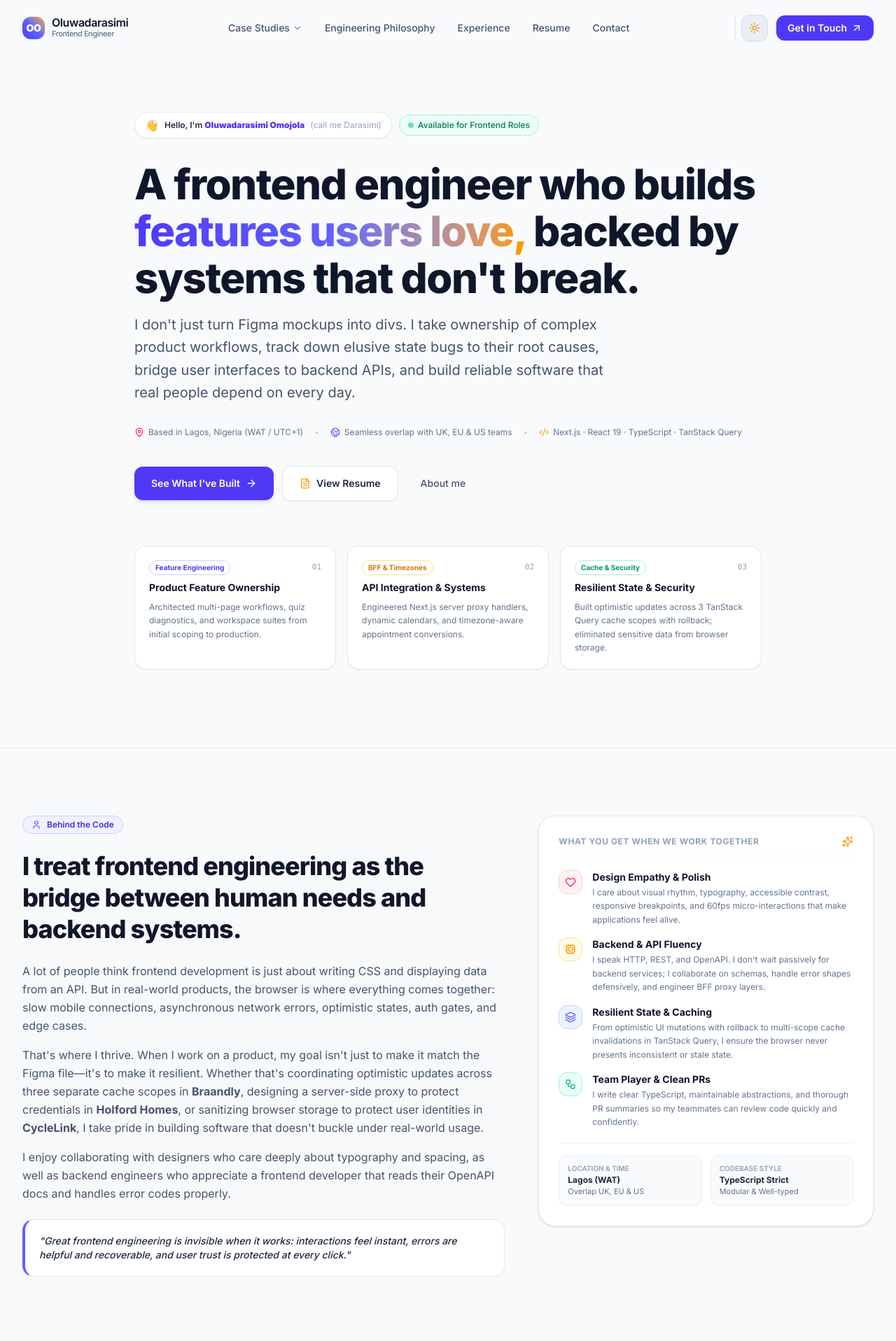
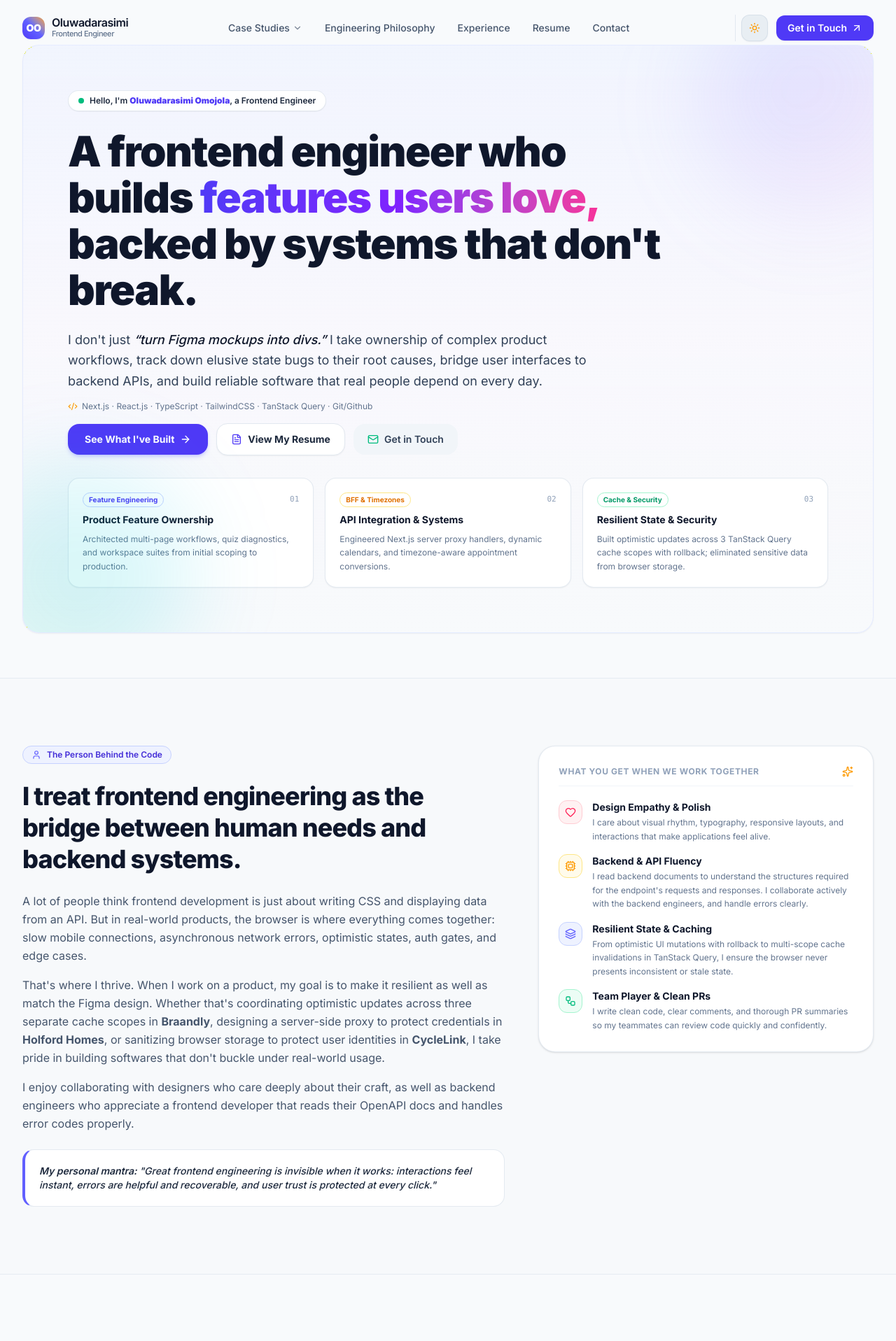
Before and after one commit to Darasimi010/portfolio, a Next.js app: page / in a window 1280 px wide. Shown: the top 1917 px of the page at 70% size. Built offline with nearby package versions, Linux system fonts and the light colour scheme.

Commit message:
Cleaned up the hero and aboutMe sections.

```diff
--- a/components/sections/AboutMe.tsx
+++ b/components/sections/AboutMe.tsx
@@ -6,14 +6,14 @@ export default function AboutMe() {
   const strengths = [
     {
       title: "Design Empathy & Polish",
-      desc: "I care about visual rhythm, typography, accessible contrast, responsive breakpoints, and 60fps micro-interactions that make applications feel alive.",
+      desc: "I care about visual rhythm, typography, responsive layouts, and interactions that make applications feel alive.",
       icon: Heart,
       color:
         "text-rose-500 bg-rose-50 dark:bg-rose-950/40 border-rose-200 dark:border-rose-900/40",
     },
     {
       title: "Backend & API Fluency",
-      desc: "I speak HTTP, REST, and OpenAPI. I don't wait passively for backend services; I collaborate on schemas, handle error shapes defensively, and engineer BFF proxy layers.",
+      desc: "I read backend documents to understand the structures required for the endpoint's requests and responses. I collaborate actively with the backend engineers, and handle errors clearly.",
       icon: Cpu,
       color:
         "text-amber-500 bg-amber-50 dark:bg-amber-950/40 border-amber-200 dark:border-amber-900/40",
@@ -27,7 +27,7 @@ export default function AboutMe() {
     },
     {
       title: "Team Player & Clean PRs",
-      desc: "I write clear TypeScript, maintainable abstractions, and thorough PR summaries so my teammates can review code quickly and confidently.",
+      desc: "I write clean code, clear comments, and thorough PR summaries so my teammates can review code quickly and confidently.",
       icon: Workflow,
       color:
         "text-emerald-500 bg-emerald-50 dark:bg-emerald-950/40 border-emerald-200 dark:border-emerald-900/40",
@@ -45,7 +45,7 @@ export default function AboutMe() {
           <div className="lg:col-span-7 space-y-6">
             <div className="inline-flex items-center gap-2 px-3 py-1 rounded-full bg-indigo-50 dark:bg-indigo-950/40 border border-indigo-200 dark:border-indigo-800/40 text-xs font-semibold text-indigo-700 dark:text-indigo-300">
               <User className="w-3.5 h-3.5 text-indigo-500" />
-              <span>Behind the Code</span>
+              <span>The Person Behind the Code</span>
             </div>
 
             <h2 className="text-3xl sm:text-4xl font-extrabold tracking-tight text-slate-900 dark:text-white leading-tight">
@@ -62,26 +62,27 @@ export default function AboutMe() {
                 auth gates, and edge cases.
               </p>
               <p>
-                That&apos;s where I thrive. When I work on a product, my goal
-                isn&apos;t just to make it match the Figma file&mdash;it&apos;s
-                to make it resilient. Whether that's coordinating optimistic
-                updates across three separate cache scopes in{" "}
-                <strong>Braandly</strong>, designing a server-side proxy to
-                protect credentials in <strong>Holford Homes</strong>, or
-                sanitizing browser storage to protect user identities in{" "}
-                <strong>CycleLink</strong>, I take pride in building software
-                that doesn&apos;t buckle under real-world usage.
+                That&apos;s where I thrive. When I work on a product, my goal is
+                to make it resilient as well as match the Figma design. Whether
+                that's coordinating optimistic updates across three separate
+                cache scopes in <strong>Braandly</strong>, designing a
+                server-side proxy to protect credentials in{" "}
+                <strong>Holford Homes</strong>, or sanitizing browser storage to
+                protect user identities in <strong>CycleLink</strong>, I take
+                pride in building softwares that don&apos;t buckle under
+                real-world usage.
               </p>
               <p>
-                I enjoy collaborating with designers who care deeply about
-                typography and spacing, as well as backend engineers who
-                appreciate a frontend developer that reads their OpenAPI docs
-                and handles error codes properly.
+                I enjoy collaborating with designers who care deeply about their
+                craft, as well as backend engineers who appreciate a frontend
+                developer that reads their OpenAPI docs and handles error codes
+                properly.
               </p>
             </div>
 
             {/* Quick quote / personal motto */}
             <div className="p-4 sm:p-5 rounded-2xl bg-white dark:bg-slate-900 border border-slate-200/90 dark:border-slate-800 text-sm font-medium text-slate-800 dark:text-slate-200 italic border-l-4 border-l-indigo-500">
+              <span className="font-semibold">My personal mantra:</span>{" "}
               &quot;Great frontend engineering is invisible when it works:
               interactions feel instant, errors are helpful and recoverable, and
               user trust is protected at every click.&quot;
@@ -120,32 +121,6 @@ export default function AboutMe() {
                   );
                 })}
               </div>
-
-              {/* Developer snapshot badge */}
-              <div className="pt-4 border-t border-slate-100 dark:border-slate-800 grid grid-cols-2 gap-3 text-xs">
-                <div className="p-3 rounded-xl bg-slate-50 dark:bg-slate-800/50 border border-slate-200/60 dark:border-slate-700/60">
-                  <span className="text-slate-400 block text-[10px] uppercase font-semibold">
-                    Location & Time
-                  </span>
-                  <span className="font-bold text-slate-800 dark:text-slate-200 mt-0.5 block">
-                    Lagos (WAT)
-                  </span>
-                  <span className="text-[11px] text-slate-500">
-                    Overlap UK, EU & US
-                  </span>
-                </div>
-                <div className="p-3 rounded-xl bg-slate-50 dark:bg-slate-800/50 border border-slate-200/60 dark:border-slate-700/60">
-                  <span className="text-slate-400 block text-[10px] uppercase font-semibold">
-                    Codebase Style
-                  </span>
-                  <span className="font-bold text-slate-800 dark:text-slate-200 mt-0.5 block">
-                    TypeScript Strict
-                  </span>
-                  <span className="text-[11px] text-slate-500">
-                    Modular & Well-typed
-                  </span>
-                </div>
-              </div>
             </div>
           </div>
         </div>
--- a/components/sections/Hero.tsx
+++ b/components/sections/Hero.tsx
@@ -2,7 +2,14 @@
 
 import Link from "next/link";
 import { motion } from "motion/react";
-import { ArrowRight, FileText, MapPin, Code2, Globe2 } from "lucide-react";
+import {
+  ArrowRight,
+  FileText,
+  MapPin,
+  Code2,
+  Globe2,
+  Mail,
+} from "lucide-react";
 
 export default function Hero() {
   const highlights = [
@@ -30,48 +37,44 @@ export default function Hero() {
   ];
 
   return (
-    <section className="relative pt-32 pb-20 md:pt-40 md:pb-28 overflow-hidden">
-      {/* Friendly ambient background glow */}
-      <div className="absolute top-16 left-1/2 -translate-x-1/2 w-[700px] h-[400px] bg-gradient-to-tr from-indigo-500/12 via-amber-400/10 to-emerald-400/12 rounded-full blur-3xl pointer-events-none -z-10" />
+    <div className="space-y-20 sm:space-y-28 py-8 sm:py-16">
+      {/* 1. Hero Section */}
 
-      <div className="max-w-7xl mx-auto px-4 sm:px-6 lg:px-8">
-        <div className="max-w-3xl lg:max-w-4xl mx-auto space-y-8 text-center sm:text-left">
-          {/* Personal Greeting & Status Bar */}
+      <section className="max-w-7xl mx-auto px-4 sm:px-6 lg:px-8">
+        <div className="relative rounded-3xl p-6 sm:p-12 lg:p-16 bg-gradient-to-b from-indigo-50/70 via-purple-50/40 to-transparent dark:from-slate-900/60 dark:via-slate-900/30 dark:to-transparent border border-indigo-100/80 dark:border-slate-800/80 shadow-xs overflow-hidden">
+          {/* Subtle background glow */}
+          <div className="absolute top-0 right-0 -mr-20 -mt-20 w-80 h-80 rounded-full bg-gradient-to-br from-indigo-400/20 via-violet-400/15 to-pink-400/10 blur-3xl pointer-events-none" />
+          <div className="absolute bottom-0 left-0 -ml-20 -mb-20 w-80 h-80 rounded-full bg-gradient-to-tr from-emerald-400/15 to-sky-400/15 blur-3xl pointer-events-none" />
+
+          <div className="relative space-y-6 max-w-4xl">
+            {/* Status badge */}
             <motion.div
               initial={{ opacity: 0, y: 12 }}
               animate={{ opacity: 1, y: 0 }}
               transition={{ duration: 0.4 }}
-            className="flex flex-wrap items-center justify-center sm:justify-start gap-2.5"
+              className="inline-flex items-center gap-2 px-3.5 py-1.5 rounded-full bg-white dark:bg-slate-800 border border-slate-200/90 dark:border-slate-700 shadow-2xs text-xs font-semibold text-slate-800 dark:text-slate-200"
             >
-            <div className="inline-flex items-center gap-2 px-3.5 py-1.5 rounded-full bg-white dark:bg-slate-900 border border-slate-200 dark:border-slate-800 shadow-xs text-xs font-semibold text-slate-800 dark:text-slate-200">
-              <span className="text-base">👋</span>
+              <span className="relative flex h-2 w-2">
+                <span className="animate-ping absolute inline-flex h-full w-full rounded-full bg-emerald-400 opacity-75"></span>
+                <span className="relative inline-flex rounded-full h-2 w-2 bg-emerald-500"></span>
+              </span>
               <span>
                 Hello, I&apos;m{" "}
                 <strong className="text-indigo-600 dark:text-indigo-400">
                   Oluwadarasimi Omojola
                 </strong>
+                , a Frontend Engineer
               </span>
-              <span className="text-slate-400 dark:text-slate-600 font-normal">
-                (call me Darasimi)
-              </span>
-            </div>
-
-            <div className="inline-flex items-center gap-1.5 px-3 py-1.5 rounded-full bg-emerald-50 dark:bg-emerald-950/40 border border-emerald-200 dark:border-emerald-800/40 text-xs font-medium text-emerald-700 dark:text-emerald-300">
-              <span className="w-2 h-2 rounded-full bg-emerald-500 animate-pulse" />
-              <span>Available for Frontend Roles</span>
-            </div>
             </motion.div>
-
             {/* Main Headline — Personal & Authoritative */}
-          <div className="space-y-4">
             <motion.h1
               initial={{ opacity: 0, y: 16 }}
               animate={{ opacity: 1, y: 0 }}
               transition={{ duration: 0.5, delay: 0.1 }}
-              className="text-4xl sm:text-5xl lg:text-6xl font-extrabold tracking-tight text-slate-900 dark:text-white leading-[1.12]"
+              className="text-3xl sm:text-5xl lg:text-6xl font-black text-slate-900 dark:text-slate-50 tracking-tight leading-[1.1]"
             >
               A frontend engineer who builds{" "}
-              <span className="bg-gradient-to-r from-indigo-600 via-indigo-500 to-amber-500 bg-clip-text text-transparent">
+              <span className="text-transparent bg-clip-text bg-gradient-to-r from-indigo-600 via-violet-600 to-pink-500 dark:from-indigo-400 dark:via-violet-400 dark:to-pink-400">
                 features users love,
               </span>{" "}
               backed by systems that don&apos;t break.
@@ -82,12 +85,16 @@ export default function Hero() {
               initial={{ opacity: 0, y: 16 }}
               animate={{ opacity: 1, y: 0 }}
               transition={{ duration: 0.5, delay: 0.2 }}
-              className="text-base sm:text-xl text-slate-600 dark:text-slate-300 leading-relaxed font-normal max-w-2xl"
+              className="text-base sm:text-lg text-slate-700 dark:text-slate-300 leading-relaxed font-normal max-w-3xl"
             >
-              I don't just turn Figma mockups into divs. I take ownership of
-              complex product workflows, track down elusive state bugs to their
-              root causes, bridge user interfaces to backend APIs, and build
-              reliable software that real people depend on every day.
+              I don't just{" "}
+              <span className="italic font-medium text-slate-900 dark:text-slate-100">
+                “turn Figma mockups into divs.”
+              </span>{" "}
+              I take ownership of complex product workflows, track down elusive
+              state bugs to their root causes, bridge user interfaces to backend
+              APIs, and build reliable software that real people depend on every
+              day.
             </motion.p>
           </div>
 
@@ -96,25 +103,14 @@ export default function Hero() {
             initial={{ opacity: 0, y: 14 }}
             animate={{ opacity: 1, y: 0 }}
             transition={{ duration: 0.5, delay: 0.25 }}
-            className="flex flex-wrap items-center justify-center sm:justify-start gap-y-2 gap-x-4 text-xs text-slate-500 dark:text-slate-400"
+            className="flex flex-wrap items-center justify-center sm:justify-start gap-y-2 gap-x-4 text-xs text-slate-500 dark:text-slate-400 mt-3.5"
           >
             <span className="flex items-center gap-1.5">
-              <MapPin className="w-3.5 h-3.5 text-rose-500" />
-              <span>Based in Lagos, Nigeria (WAT / UTC+1)</span>
+              <Code2 className="w-3.5 h-3.5 text-amber-500" />
+              <span>
+                Next.js · React.js · TypeScript · TailwindCSS · TanStack Query ·
+                Git/Github
               </span>
-            <span className="hidden sm:inline text-slate-300 dark:text-slate-700">
-              •
-            </span>
-            <span className="flex items-center gap-1.5">
-              <Globe2 className="w-3.5 h-3.5 text-indigo-500" />
-              <span>Seamless overlap with UK, EU & US teams</span>
-            </span>
-            <span className="hidden sm:inline text-slate-300 dark:text-slate-700">
-              •
-            </span>
-            <span className="flex items-center gap-1.5">
-              <Code2 className="w-3.5 h-3.5 text-amber-500" />
-              <span>Next.js · React 19 · TypeScript · TanStack Query</span>
             </span>
           </motion.div>
 
@@ -123,30 +119,31 @@ export default function Hero() {
             initial={{ opacity: 0, y: 16 }}
             animate={{ opacity: 1, y: 0 }}
             transition={{ duration: 0.5, delay: 0.3 }}
-            className="flex flex-wrap items-center justify-center sm:justify-start gap-3 pt-2"
+            className="flex flex-wrap items-center gap-3 pt-4"
           >
-            <Link
+            <a
               href="#projects"
-              className="inline-flex items-center gap-2 px-6 py-3.5 rounded-xl text-sm font-semibold bg-indigo-600 hover:bg-indigo-700 text-white shadow-md hover:shadow-indigo-500/20 active:scale-98 transition-all"
+              className="px-6 py-3 rounded-2xl bg-indigo-600 hover:bg-indigo-500 text-white font-bold text-sm shadow-md shadow-indigo-500/25 hover:scale-[1.02] active:scale-[0.98] transition-all flex items-center gap-2 cursor-pointer"
             >
               <span>See What I&apos;ve Built</span>
               <ArrowRight className="w-4 h-4" />
-            </Link>
+            </a>
 
             <Link
               href="/resume"
-              className="inline-flex items-center gap-2 px-6 py-3.5 rounded-xl text-sm font-semibold bg-white dark:bg-slate-900 hover:bg-slate-50 dark:hover:bg-slate-800 text-slate-800 dark:text-slate-100 border border-slate-200 dark:border-slate-800 shadow-xs hover:border-slate-300 dark:hover:border-slate-700 transition-all active:scale-98"
+              className="px-5 py-3 rounded-2xl bg-white dark:bg-slate-800 hover:bg-slate-100 dark:hover:bg-slate-700 text-slate-800 dark:text-slate-100 font-bold text-sm border border-slate-200 dark:border-slate-700 shadow-xs transition-all flex items-center gap-2"
             >
-              <FileText className="w-4 h-4 text-amber-500" />
-              <span>View Resume</span>
+              <FileText className="w-4 h-4 text-indigo-600 dark:text-indigo-400" />
+              <span>View My Resume</span>
             </Link>
 
-            <Link
-              href="#about"
-              className="inline-flex items-center gap-2 px-5 py-3.5 rounded-xl text-sm font-medium text-slate-600 dark:text-slate-400 hover:text-indigo-600 dark:hover:text-indigo-400 transition-colors"
+            <a
+              href="#contact"
+              className="px-5 py-3 rounded-2xl bg-slate-100 dark:bg-slate-800/80 hover:bg-slate-200 dark:hover:bg-slate-700 text-slate-700 dark:text-slate-200 font-semibold text-sm transition-all flex items-center gap-2"
             >
-              <span>About me</span>
-            </Link>
+              <Mail className="w-4 h-4 text-emerald-500" />
+              <span>Get in Touch</span>
+            </a>
           </motion.div>
 
           {/* Quick "What I Bring To Your Team" Cards */}
@@ -181,7 +178,7 @@ export default function Hero() {
             ))}
           </motion.div>
         </div>
+      </section>
     </div>
-    </section>
   );
 }
```
Lines whose indentation alone changed are shown as unchanged.
